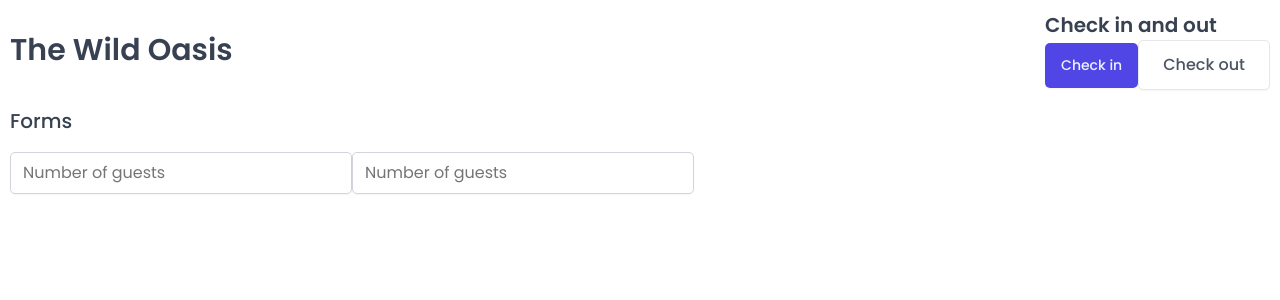
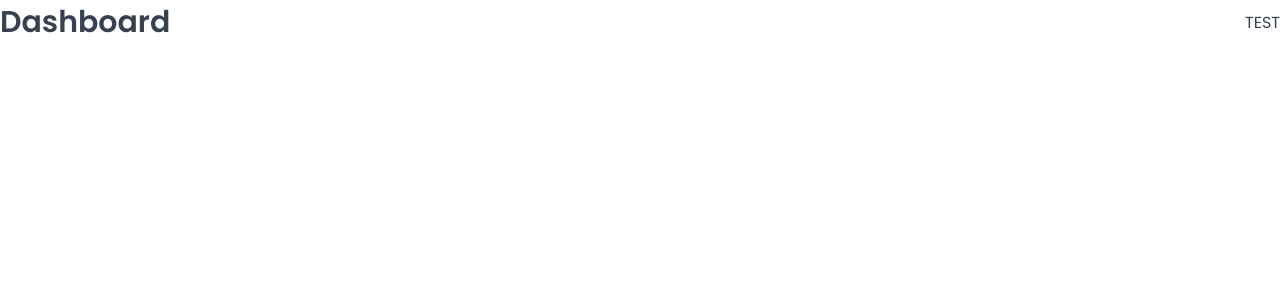
Before and after one commit to Ralpmike/spring-hotels, a React (Vite) app: page /dashboard in a window 1280 px wide. Shown: the top 300 px of the page. Built offline with nearby package versions, Linux system fonts and the light colour scheme; a web font is replaced by a local one.

Commit message:
feature: setup routing with react-router

```diff
--- a/package.json
+++ b/package.json
@@ -12,6 +12,7 @@
   "dependencies": {
     "react": "^19.0.0",
     "react-dom": "^19.0.0",
+    "react-router": "^7.2.0",
     "styled-components": "^6.1.15"
   },
   "devDependencies": {
--- a/src/App.jsx
+++ b/src/App.jsx
@@ -1,52 +1,32 @@
-import styled from "styled-components";
 import GlobalStyles from "./styles/GlobalStyles";
-import Button from "./ui/Button";
-import Input from "./ui/Input";
-import Heading from "./ui/Heading";
-import Row from "./ui/Row";
-const StyledApp = styled.main`
-  /* background-color: rgba(199, 20, 20, 0.5); */
-  padding: 10px;
-`;
+import { BrowserRouter, Navigate, Route, Routes } from "react-router";
+import Dashboard from "./pages/Dashboard";
+import Bookings from "./pages/Bookings";
+import Cabins from "./pages/Cabins";
+import Users from "./pages/Users";
+import Settings from "./pages/Settings";
+import Account from "./pages/Account";
+import Login from "./pages/Login";
+import PageNotFound from "./pages/PageNotFound";
 
 function App() {
   return (
     <>
       <GlobalStyles />
-      <StyledApp>
-        <Row>
-          <Row type="horizontal">
-            <Heading as="h1">The Wild Oasis</Heading>
+      <BrowserRouter>
+        <Routes>
+          <Route index element={<Navigate replace to="dashboard" />} />
+          <Route path="dashboard" element={<Dashboard />} />
 
-            <div>
-              <Heading as="h2">Check in and out</Heading>
-              <Button
-                variation="primary"
-                size="medium"
-                onClick={() => {
-                  alert("check in");
-                }}
-              >
-                Check in
-              </Button>
-              <Button
-                variation="secondary"
-                size="large"
-                onClick={() => alert("check out")}
-              >
-                Check out
-              </Button>
-            </div>
-          </Row>
-          <Row>
-            <Heading as="h3">Forms</Heading>
-            <div>
-              <Input type="number" placeholder="Number of guests" />
-              <Input type="number" placeholder="Number of guests" />
-            </div>
-          </Row>
-        </Row>
-      </StyledApp>
+          <Route path="bookings" element={<Bookings />} />
+          <Route path="cabins" element={<Cabins />} />
+          <Route path="users" element={<Users />} />
+          <Route path="settings" element={<Settings />} />
+          <Route path="account" element={<Account />} />
+          <Route path="login" element={<Login />} />
+          <Route path="*" element={<PageNotFound />} />
+        </Routes>
+      </BrowserRouter>
     </>
   );
 }
--- a/src/hooks/useMoveBack.js
+++ b/src/hooks/useMoveBack.js
@@ -1,4 +1,4 @@
-import { useNavigate } from 'react-router-dom';
+import { useNavigate } from "react-router";
 
 export function useMoveBack() {
   const navigate = useNavigate();
```
Also changed, not shown: 1 other file (tests, documents, lock files or other folders).
